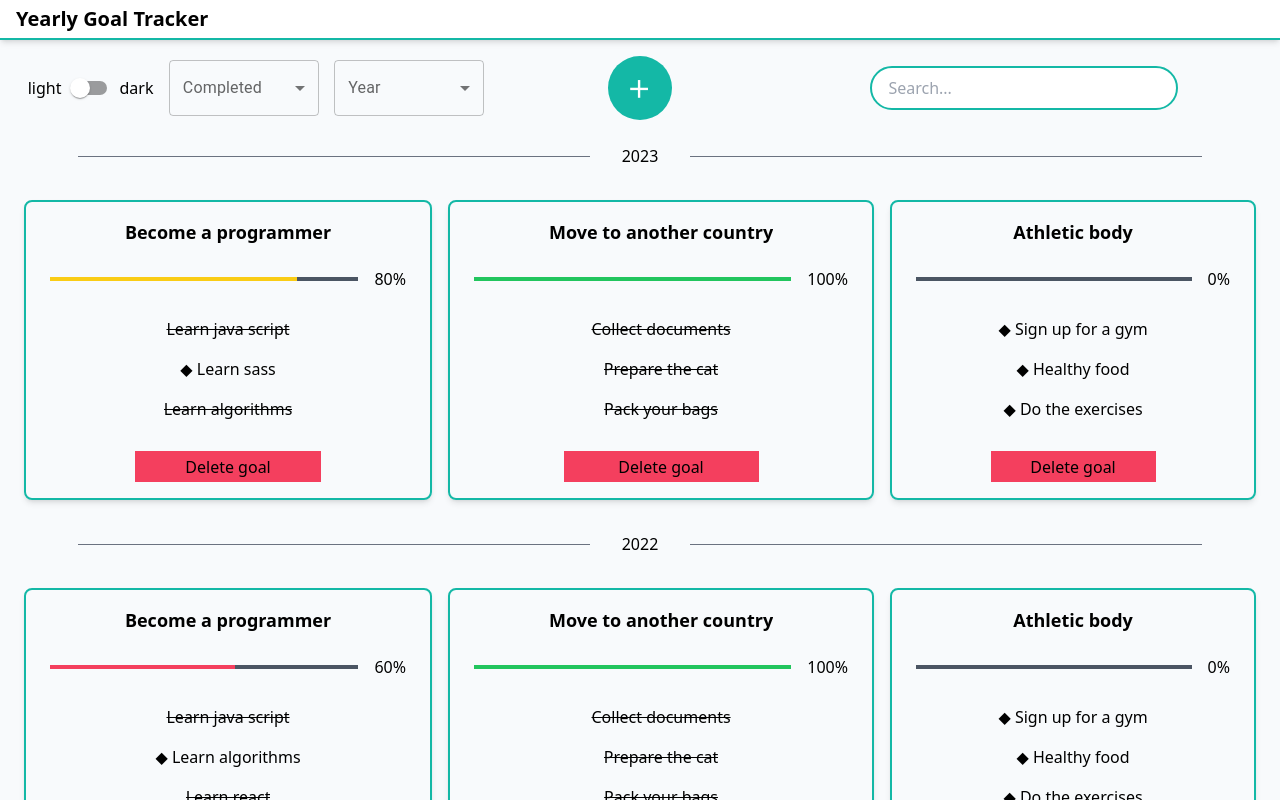
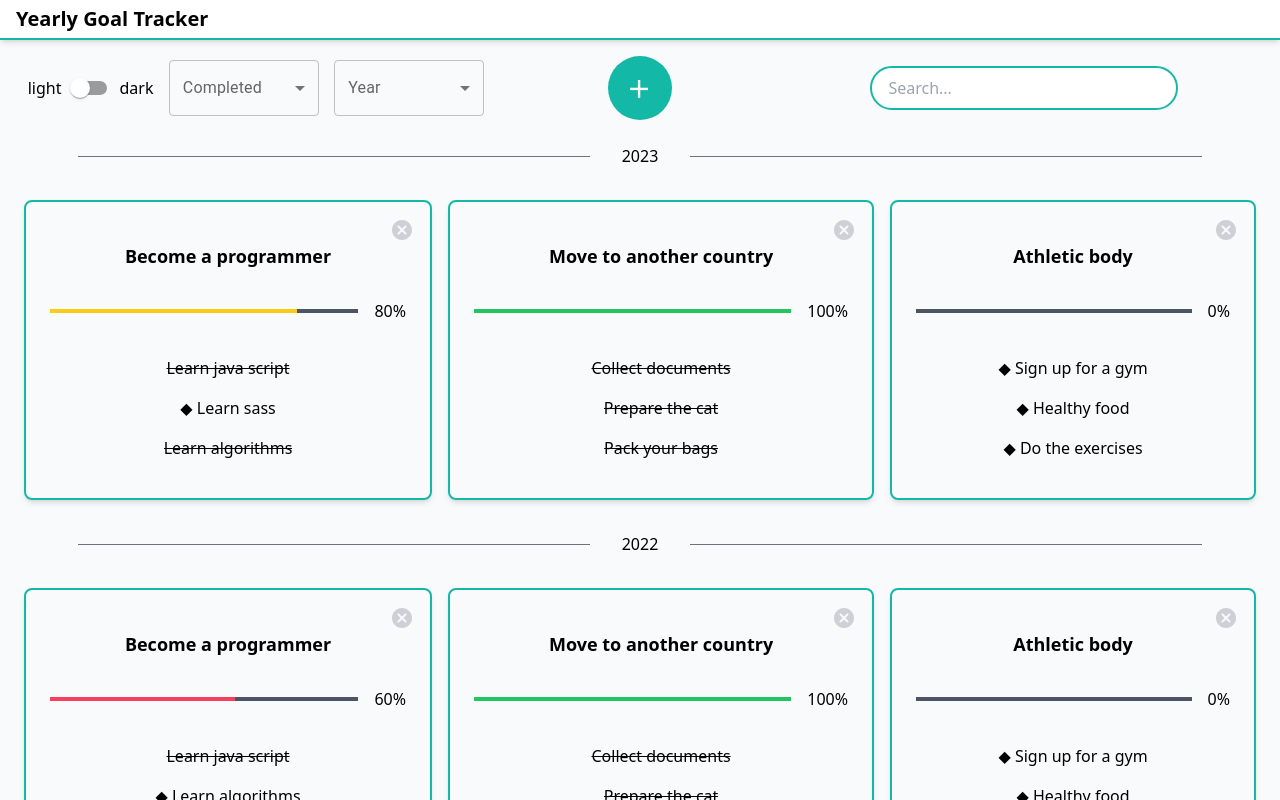
Before and after one commit to oOFaYOo/Yearly-goal-tracker, a React (Create React App) app: page / in a window 1280 px wide. Built offline with nearby package versions, Linux system fonts and the light colour scheme; the HTML template or start-up script is replaced by a standard one.

Commit message:
change percentage colorize function, change delet goal button

```diff
--- a/src/components/GoalEditingPanel/index.tsx
+++ b/src/components/GoalEditingPanel/index.tsx
@@ -1,5 +1,6 @@
 import React from "react";
 import CheckCircleOutlineIcon from '@mui/icons-material/CheckCircleOutline';
+import PanoramaFishEyeRoundedIcon from '@mui/icons-material/PanoramaFishEyeRounded';
 
 const GoalEditingPanel = ({state, closeFunction}:{ state: boolean, closeFunction: React.Dispatch<React.SetStateAction<boolean>>}) => {
 
@@ -20,7 +21,7 @@ const GoalEditingPanel = ({state, closeFunction}:{ state: boolean, closeFunction
                 <div className='overflow-y-auto flex flex-col w-full gap-y-4'>
                     <div className='flex item-center flex-row'>
                         <div className='pt-1.5'>
-                            <CheckCircleOutlineIcon className='mr-2 hover:text-green-600 text-black/20 hover:cursor-pointer hover:scale-105 active:scale-100'/>
+                            <PanoramaFishEyeRoundedIcon className='mr-2 hover:text-green-600 text-black/20 hover:cursor-pointer hover:scale-105 active:scale-100' />
                         </div>
                         <div className='p-2 w-full'>Ghfkdjfh ghgjhgjhgjh jhgjhgjhgjhg jhgjhgjhgjhgj jhgjhgjh dkfhkdjhfk ппоппорпорпо орпорпопопопо орпорпорпо kjdhfkjfhk ksdjfhk</div>
                     </div>
--- a/src/components/Tile/index.tsx
+++ b/src/components/Tile/index.tsx
@@ -1,38 +1,36 @@
 import React from "react";
 import {Tooltip} from "@mui/material";
+import CancelRoundedIcon from '@mui/icons-material/CancelRounded';
 
-function percentColor(arr: { name: string, state: boolean }[]) {
-    let completed = 0;
-    arr.forEach((v: { name: string, state: boolean }) => {
-        if (v.state) completed++
-    });
-    const percent = Math.round((completed * 100) / arr.length);
-    let color;
-
+function percentColor(percent: number) {
     if (percent < 80) {
-        color = 'bg-rose-500';
+        return 'bg-rose-500';
     } else if (percent >= 80 && percent < 100) {
-        color = 'bg-yellow-400';
-    } else if (percent === 100) color = 'bg-green-500'
-
-    return {percent: percent, color: color};
+        return 'bg-yellow-400';
+    } else if (percent === 100) return 'bg-green-500'
 }
 
 const Tile = ({
                   name,
                   steps,
+                  percent,
                   onClick,
                   deleteGoal
-              }: { name: string, steps: { name: string, state: boolean }[], onClick: React.Dispatch<React.SetStateAction<boolean>>, deleteGoal?: () => {} }) => {
-
-    const completed = percentColor(steps);
+              }: { name: string, percent:number, steps: { name: string, state: boolean }[],
+    onClick: React.Dispatch<React.SetStateAction<boolean>>,
+    deleteGoal?: () => {} }) => {
 
     return (
         <div
             className='hover:bg-white cursor-pointer shadow-md flex justify-between flex-col items-center grow min-w-[335px]
              max-w-[500px] h-[300px] rounded-lg border-2 border-teal-500 p-4'>
+            <div className='w-full flex flex-row justify-end'>
+                <Tooltip title={'Delete goal'} arrow placement={"top"}>
+                <CancelRoundedIcon className='text-gray-500/30 hover:text-rose-600 hover:scale-105 active:scale-100' />
+                </Tooltip>
+            </div>
             <div className='w-full h-full flex justify-between flex-col items-center' onClick={() => onClick(true)}>
-            <Tooltip title={name} arrow placement={"top"}>
+                <Tooltip title={name} arrow placement={"top"}>
                 <p style={{
                     textOverflow: 'ellipsis',
                     overflow: 'hidden',
@@ -42,11 +40,11 @@ const Tile = ({
                     {name}
                 </p>
             </Tooltip>
-            <div className={'px-2 flex-row justify-between items-center flex h-[36px] w-full'}>
+            <div className={'px-2 flex-row justify-between items-center flex h-[24px] w-full'}>
                 <div className='h-1 mr-4 w-full bg-gray-600'>
-                    <div className={'h-full ' + completed.color} style={{width: `${completed.percent}%`}}></div>
+                    <div className={'h-full ' + percentColor(percent)} style={{width: `${percent}%`}}></div>
                 </div>
-                <p>{`${completed.percent}%`}</p>
+                <p>{`${percent}%`}</p>
             </div>
             <div className={'items-center grow py-1 flex max-h-[130px] w-full flex flex-col gap-y-1 overflow-y-auto'}>
                 {steps.map((v, i) => {
@@ -63,9 +61,6 @@ const Tile = ({
                 })}
             </div>
             </div>
-            <div className='w-[50%] h-9 bg-rose-500 text-center mt-2 pt-1 select-none'>
-                Delete goal
-            </div>
         </div>
     )
 }
--- a/src/mock/goals.ts
+++ b/src/mock/goals.ts
@@ -113,6 +113,62 @@ const goals:Goals = {
             ]
         },
     ],
+    '2021': [
+        {
+            name:'Become a programmer',
+            steps:[
+                { name:'Learn java script',
+                    state: true
+                },
+                { name:'Learn algorithms',
+                    state: false
+                },
+                { name:'Learn react',
+                    state: true
+                },
+                { name:'Learn css',
+                    state: true
+                },
+                { name:'Learn sass',
+                    state: false
+                },
+            ]
+        },
+        {
+            name:'Move to another country',
+            steps:[
+                { name:'Collect documents',
+                    state: true
+                },
+                { name:'Prepare the cat',
+                    state: true
+                },
+                { name:'Pack your bags',
+                    state: true
+                },
+                { name:'Fly away',
+                    state: true
+                },
+            ]
+        },
+        {
+            name:'Athletic body',
+            steps:[
+                { name:'Sign up for a gym',
+                    state: false
+                },
+                { name:'Healthy food',
+                    state: false
+                },
+                { name:'Do the exercises',
+                    state: false
+                },
+                { name:'Jog in the mornings',
+                    state: false
+                },
+            ]
+        },
+    ],
 };
 
 export default goals;
--- a/src/pages/Main/index.tsx
+++ b/src/pages/Main/index.tsx
@@ -80,21 +80,21 @@ const Main = () => {
                                     (()=>{
                                         if(sorting === 1){
                                             return data[v].filter((v)=>v.name.toLowerCase().includes(searchValue.toLowerCase())).map((v,i)=>{
-                                                return <Tile key={i} name={v.name} steps={v.steps}
+                                                return <Tile key={i} name={v.name} percent={getPercent(v.steps)} steps={v.steps}
                                                              onClick={setOpenGoalEditingPanel}/>
                                             });
                                         } else if(sorting === 2){
                                             return data[v].filter((v)=>v.name.toLowerCase().includes(searchValue.toLowerCase())).slice(0).sort((a, b)=>{
                                                 return getPercent(a.steps) - getPercent(b.steps)
                                             }).map((v,i)=>{
-                                                return <Tile key={i} name={v.name} steps={v.steps}
+                                                return <Tile key={i} name={v.name} percent={getPercent(v.steps)} steps={v.steps}
                                                              onClick={setOpenGoalEditingPanel}/>
                                             })
                                         }else if(sorting === 3){
                                             return data[v].filter((v)=>v.name.toLowerCase().includes(searchValue.toLowerCase())).slice(0).sort((a, b)=>{
                                                 return getPercent(b.steps) - getPercent(a.steps)
                                             }).map((v,i)=>{
-                                                return <Tile key={i} name={v.name} steps={v.steps}
+                                                return <Tile key={i} name={v.name} percent={getPercent(v.steps)} steps={v.steps}
                                                              onClick={setOpenGoalEditingPanel}/>
                                             })
                                         }
```
